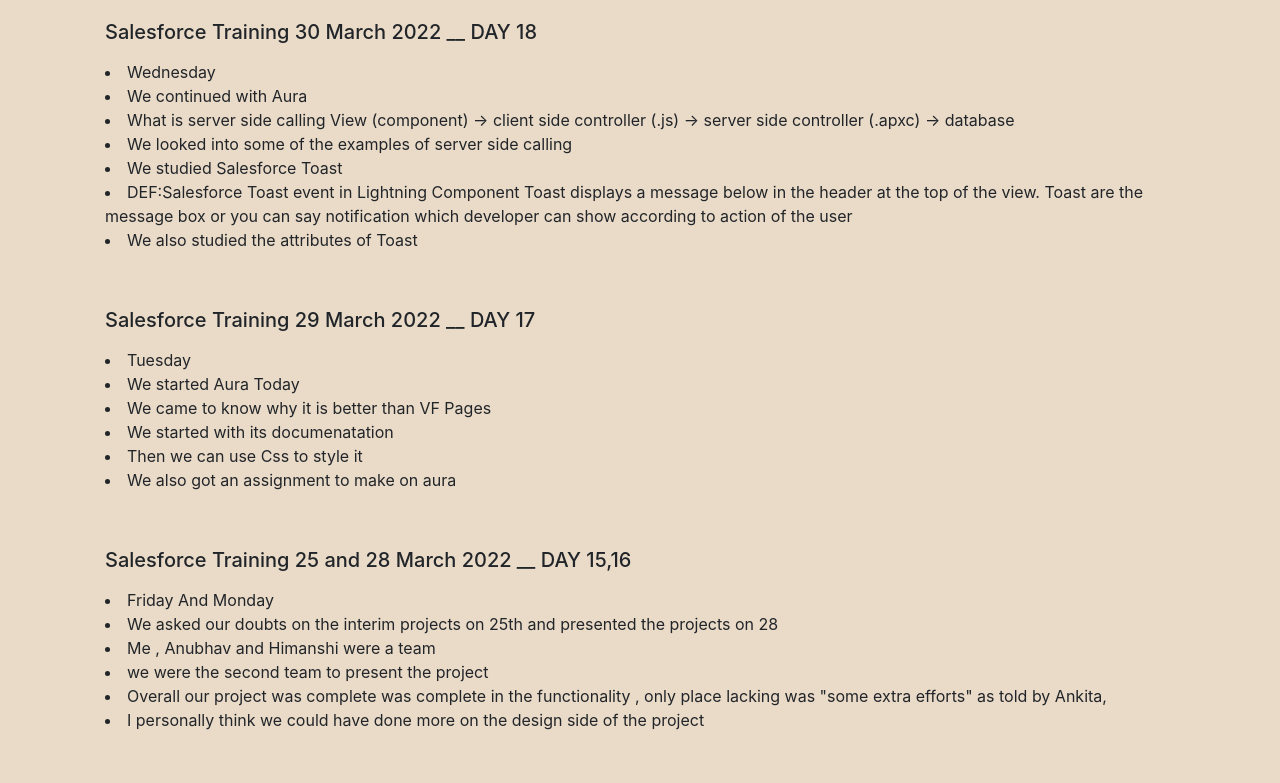
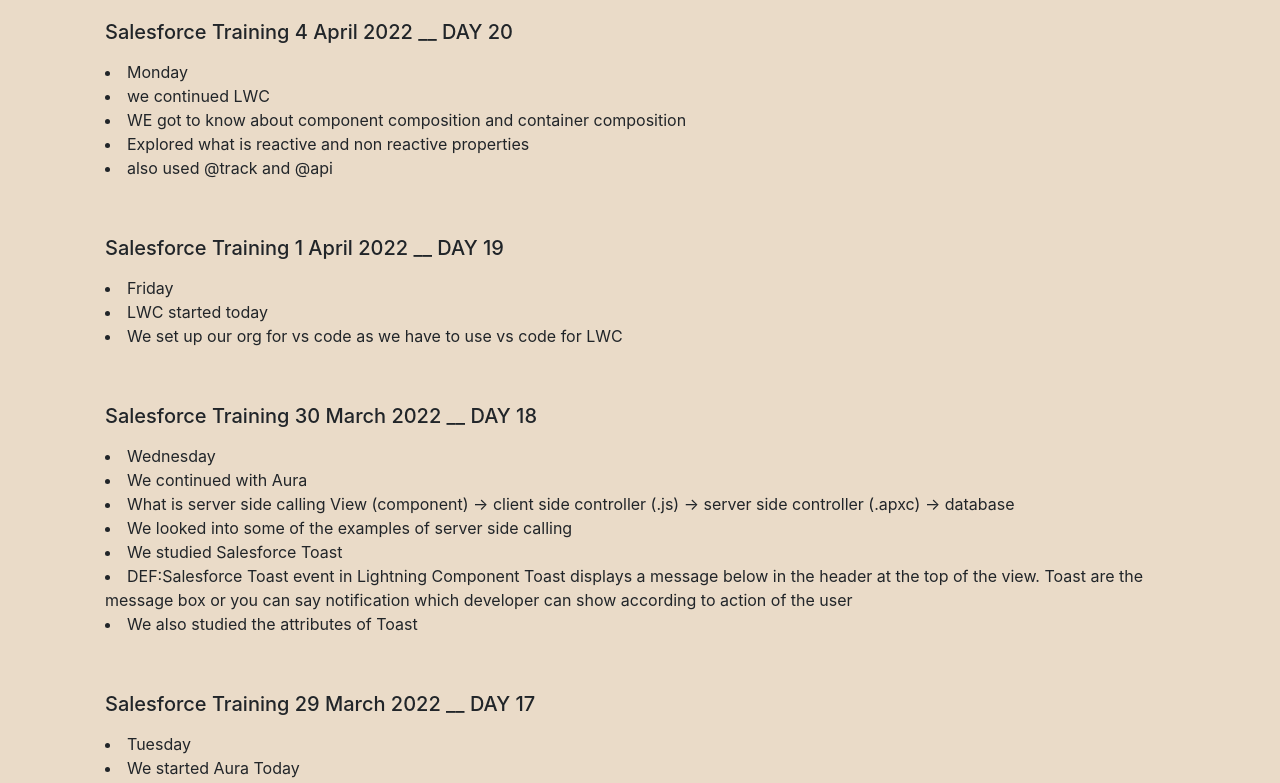
Before and after one commit to 01singhAman/01singhaman.github.io, a plain HTML site: page journal.html in a window 1280 px wide. Shown: the top 783 px of the page. Drawn offline with nearby package versions, Linux system fonts and the light colour scheme.

Commit message:
4th march
4th march

```diff
--- a/journal.html
+++ b/journal.html
@@ -8,7 +8,31 @@
 </HEAD><body style="background-color:#eadbc8;">
  <div class="container">
 
+
     <div>
+	<div class="card-body">
+    <h5 class="card-title"> Salesforce Training 4 April  2022  __ DAY 20</h5>
+    <p class="card-text">
+		<li> Monday </li>
+		<li> we continued LWC</li>
+		<li>  WE got to know about component composition and  container composition</li>
+		<li> Explored what is reactive and non reactive properties</li>
+		<li>also used @track and @api</li>
+	</p>
+  </div>
+
+    <div>
+	<div class="card-body">
+    <h5 class="card-title"> Salesforce Training 1 April  2022  __ DAY 19</h5>
+    <p class="card-text">
+		<li> Friday </li>
+		<li> LWC started today </li>
+		<li> We set up our org for vs  code as we have to use vs code for LWC</li>
+
+	</p>
+  </div>
+
+	<div>
 	<div class="card-body">
     <h5 class="card-title"> Salesforce Training 30 March 2022  __ DAY 18</h5>
     <p class="card-text">
```
